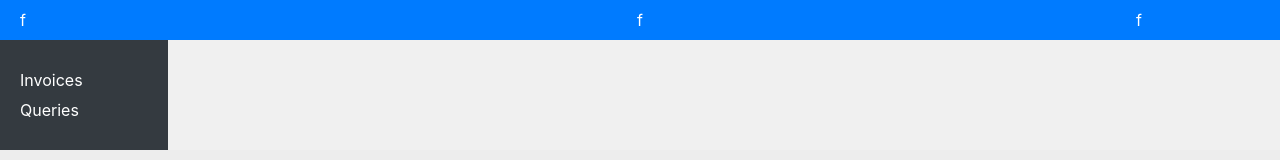
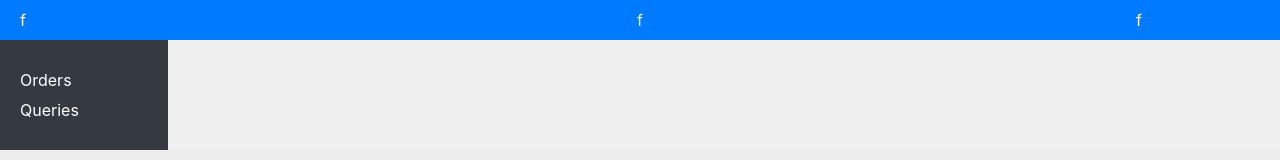
Before and after one commit to PiyushM8/MarkComFrontend, a React (Create React App) app: page /customer in a window 1280 px wide. Shown: the top 160 px of the page. Built offline with nearby package versions, Linux system fonts and the light colour scheme; sample sign-in values are in the browser's storage.

Commit message:
Changed Invoice on website to Order

```diff
--- a/src/component/customerDashboard/customerDashboard.jsx
+++ b/src/component/customerDashboard/customerDashboard.jsx
@@ -35,8 +35,8 @@ function CustomerPage()
             </div>
             <div className="dashboard-main-cont">
                 <div className="column-one dashboard-nav">
-                    <Link to={"/customer/invoices"} className="db-n-item">
-                        Invoices
+                    <Link to={"/customer/orders"} className="db-n-item">
+                        Orders
                     </Link>
                     <Link to={"/customer/queries"} className="db-n-item">
                         Queries
@@ -44,7 +44,7 @@ function CustomerPage()
                 </div>
                 <div className="column-two dashboard-page-cont">
                     <Routes>
-                        <Route path='/invoices' element={<CustomerInvoices/>}/>
+                        <Route path='/orders' element={<CustomerInvoices/>}/>
                         <Route path='/queries' element={<CustomerInvoices/>}/>
                     </Routes>
                 </div>
--- a/src/component/customerDashboard/invoices/customerInvoices.jsx
+++ b/src/component/customerDashboard/invoices/customerInvoices.jsx
@@ -25,7 +25,7 @@ function CustomerInvoices() {
                 <Route path='/' element={
                     <div className='db-page-containter'>
                         <div className="db-page-title db-page-item">
-                            <h2 className="db-page-title-header">Invoices</h2>
+                            <h2 className="db-page-title-header">Orders</h2>
                         </div>
                         <div className="cd-invoices-cont">
                             <div className="invoice-table-cont">
--- a/src/component/dashboard/dashboard.jsx
+++ b/src/component/dashboard/dashboard.jsx
@@ -47,8 +47,8 @@ function Dashboard() {
           <Link to={"/dashboard/products"} className="db-n-item">
             Products
           </Link>
-          <Link to={"/dashboard/invoices"} className="db-n-item">
-            Invoices
+          <Link to={"/dashboard/orders"} className="db-n-item">
+            Orders
           </Link>
           <Link to={"/dashboard/queries"} className="db-n-item">
             Queries
@@ -69,7 +69,7 @@ function Dashboard() {
         <div className="column-two dashboard-page-cont">
           <Routes>
             <Route path="/products/*" element={<ProductList />} />
-            <Route path="/invoices" element={<DashboardInvoicePage />} />
+            <Route path="/orders" element={<DashboardInvoicePage />} />
             <Route path="/queries/*" element={<Queries />} />
             <Route path="/payments" element={<DashboardPaymentMethod />} />
             <Route path="/categories" element={<DashboardCategoriesPage />} />
--- a/src/component/dashboard/invoices/dashboardInvoicePage.jsx
+++ b/src/component/dashboard/invoices/dashboardInvoicePage.jsx
@@ -8,7 +8,7 @@ function DashboardInvoicePage() {
         <div>
             <div className="db-page-containter">
                 <div className="db-page-title db-page-item">
-                    <h2 className="db-page-title-header">Invoices</h2>
+                    <h2 className="db-page-title-header">Orders</h2>
 
                 </div>
 
--- a/src/component/storefront/customerInvoicePage/customerInvoicePage.jsx
+++ b/src/component/storefront/customerInvoicePage/customerInvoicePage.jsx
@@ -69,11 +69,11 @@ function CustomerInvoicePage()
     return (
         <div className="customer-invoice-page-cont">
             Customer Email: {invoice.CustomerEmail}<br/>
-            Invoice Price: {invoice.InvoicePrice}<br/>
+            Order Price: {invoice.InvoicePrice}<br/>
             Payment Method: {invoice.PaymentMethod}<br/>
             Quantity: {invoice.Quantity}<br/>
-            Invoice Status: {invoice.InvoiceStatus}<br/>
-            InvoiceId: {invoice.InvoiceId}
+            Order Status: {invoice.InvoiceStatus}<br/>
+            OrderId: {invoice.InvoiceId}
 
             <form onSubmit={onSubmit}>
                 <div class="rating">
--- a/src/component/storefront/storefront.jsx
+++ b/src/component/storefront/storefront.jsx
@@ -35,7 +35,7 @@ function StoreFront({ storeName }) {
         <Routes>
           <Route path="/" element={<ProductSection storeName={storeName}/>} />
           <Route path="/product/*" element={<ProductPage />} />
-          <Route path="/invoice/*" element={<CustomerInvoicePage/>} />
+          <Route path="/order/*" element={<CustomerInvoicePage/>} />
           <Route path="/contact/*" element={<ContactForm />} />
           <Route path="/reviews" element={<Reviews reviews={reviews} />} />
           <Route path="/tos" element={<TOS />} />
```
